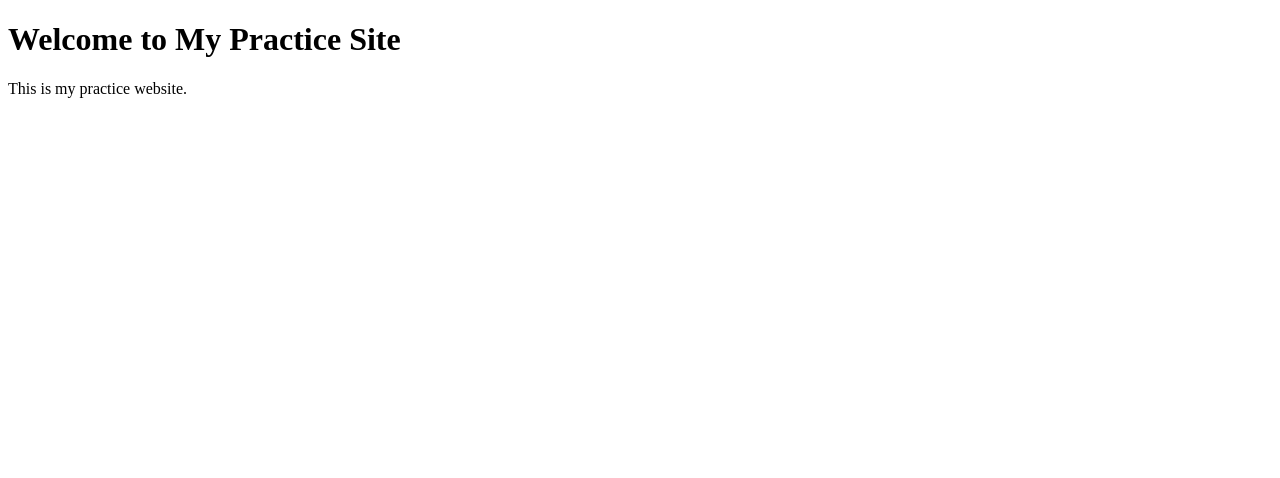
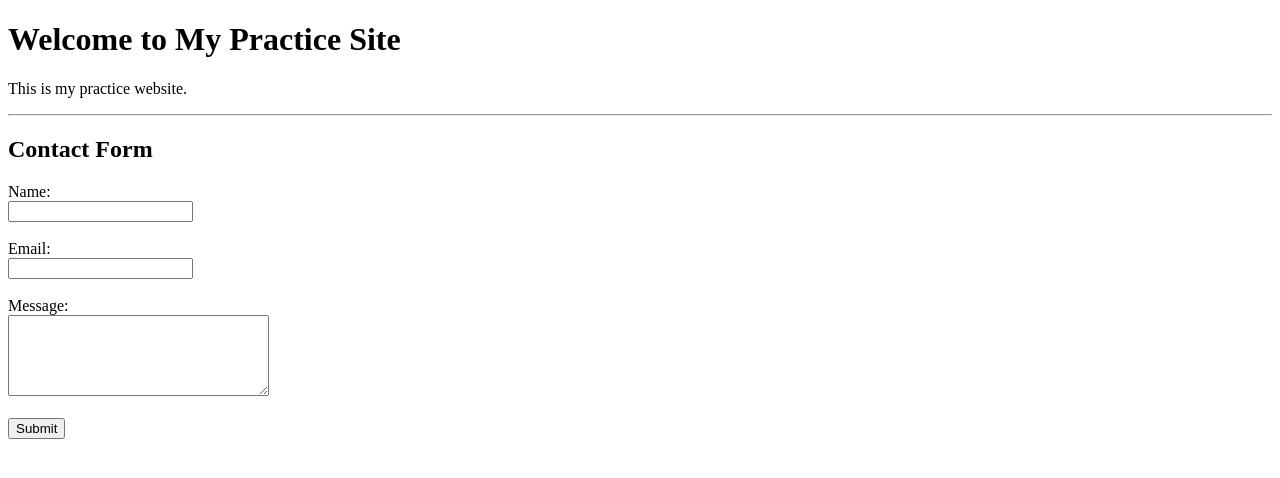
Before and after one commit to nepomeri90-dot/My-Practice-Site, a plain HTML site: page index.html in a window 1280 px wide. Drawn offline with Linux system fonts and the light colour scheme.

Commit message:
Update index.html
Initial commit for my practice website.

```diff
--- a/index.html
+++ b/index.html
@@ -6,7 +6,26 @@
     <title>My Practice Site</title>
 </head>
 <body>
+
     <h1>Welcome to My Practice Site</h1>
     <p>This is my practice website.</p>
+
+    <hr>
+
+    <h2>Contact Form</h2>
+
+    <form>
+        <label for="name">Name:</label><br>
+        <input type="text" id="name" name="name"><br><br>
+
+        <label for="email">Email:</label><br>
+        <input type="email" id="email" name="email"><br><br>
+
+        <label for="message">Message:</label><br>
+        <textarea id="message" name="message" rows="5" cols="30"></textarea><br><br>
+
+        <button type="submit">Submit</button>
+    </form>
+
 </body>
 </html>
```
